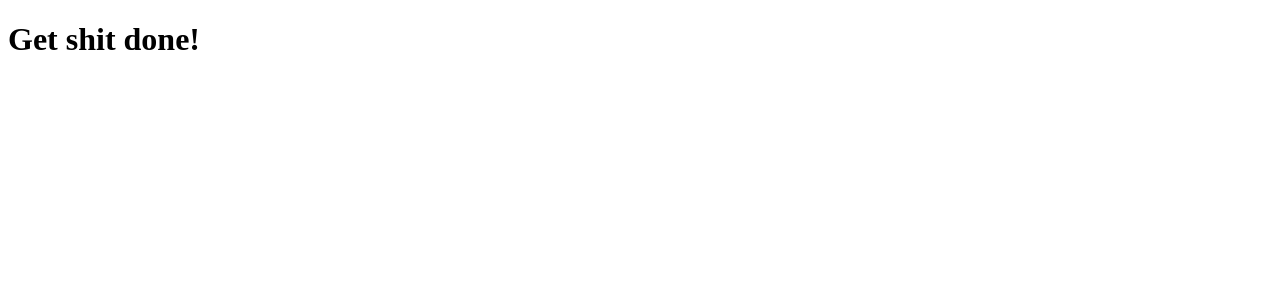
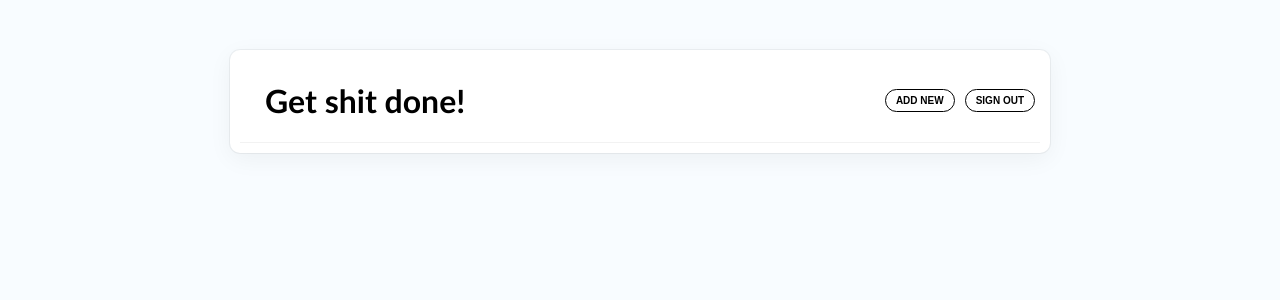
Before and after one commit to yabad-codes/todo-fullstack, a React (Vite) app in the folder client/: page / in a window 1280 px wide. Shown: the top 300 px of the page. Built offline with nearby package versions, Linux system fonts and the light colour scheme.

Commit message:
Creating ListHeader component and styling it with css

```diff
--- a/client/src/components/ListHeader.jsx
+++ b/client/src/components/ListHeader.jsx
@@ -1,7 +1,17 @@
 const ListHeader = ({ listName }) => {
+  const signOut = () => {
+    console.log("sign out");
+  };
+
   return (
     <div className="list-header">
       <h1>{listName}</h1>
+      <div className="button-container">
+        <button className="create">ADD NEW</button>
+        <button className="signout" onClick={signOut}>
+          SIGN OUT
+        </button>
+      </div>
     </div>
   );
 };
--- a/client/src/index.css
+++ b/client/src/index.css
@@ -0,0 +1,45 @@
+body {
+    margin: 0;
+    padding: 0;
+    background-color: rgb(248, 252, 255);
+    display: flex;
+    justify-content: center;
+    font-family: 'Trebuchet MS', Arial, sans-serif;
+}
+
+.app {
+    background-color: white;
+    box-shadow: rgba(0, 0, 0, 0.05) 0 6px 24px, rgba(0, 0, 0, 0.05) 0 0 0 1px;
+    border-radius: 10px;
+    padding: 10px;
+    width: 800px;
+    margin-top: 50px;
+}
+
+.button-container {
+    display: flex;
+    align-items: center;
+}
+
+.button-container button {
+    margin: 0 5px;
+    padding: 5px 10px;
+    border-radius: 12px;
+    background-color: transparent;
+    border: 1.3px solid black;
+    font-size: 10px;
+    font-weight: 600;
+}
+
+/* List header */
+
+.list-header {
+    width: 100%;
+    display: flex;
+    justify-content: space-between;
+    border-bottom: 1px solid rgba(0, 0, 0, 0.05);
+}
+
+.list-header h1 {
+    padding-left: 25px;
+}
```
